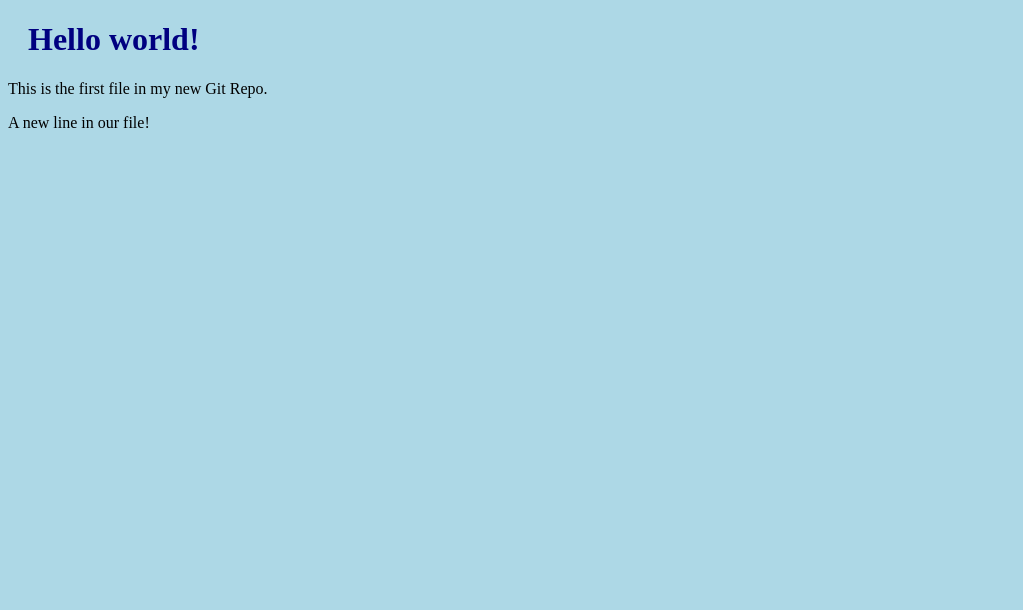
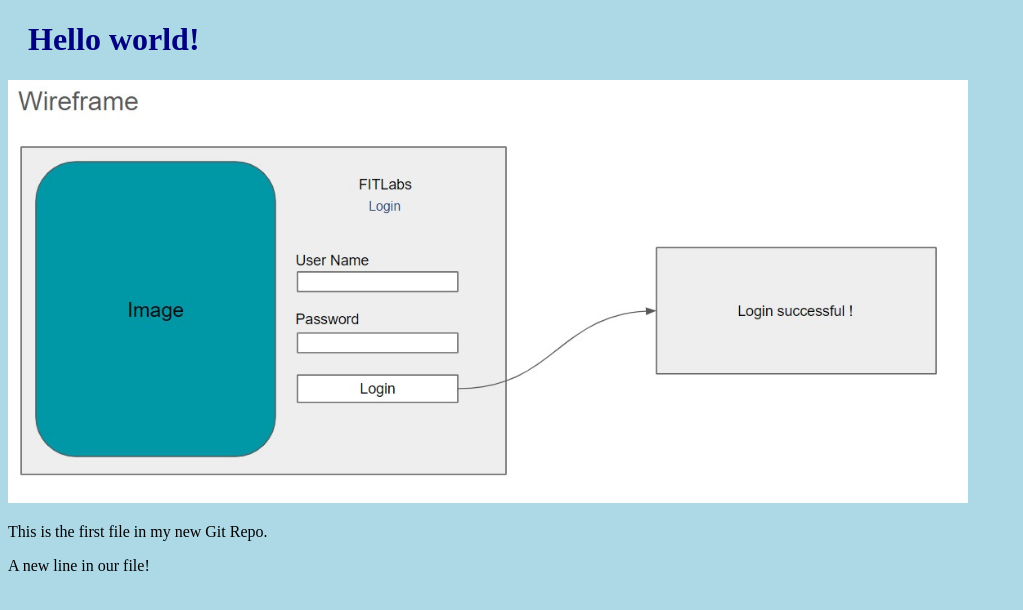
Before and after one commit to AhinsaKavindi22/myProject, a plain HTML site: page index.html in a window 1280 px wide. Shown: the whole page, without its empty margins (0-1023 px from the left). Drawn offline with Linux system fonts and the light colour scheme.

Commit message:
Added image to hello world

```diff
--- a/index.html
+++ b/index.html
@@ -7,6 +7,8 @@
 <body>
 
 <h1>Hello world!</h1>
+<div><img src="Assessment 01.jpeg" alt="Hello World from Space"
+    style="width:100%;max-width:960px"></div>
 <p>This is the first file in my new Git Repo.</p>
 <p>A new line in our file!</p>
 
```
Also changed, not shown: Assessment 01.jpeg (added).
